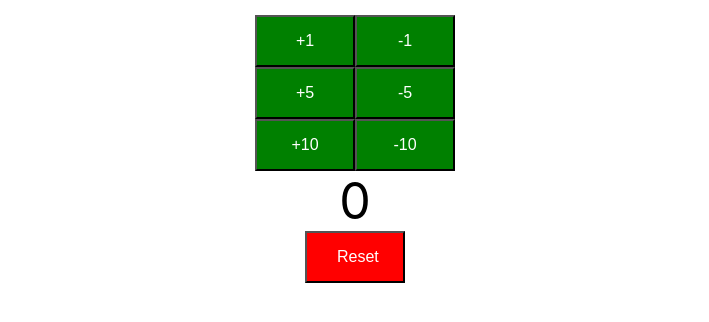
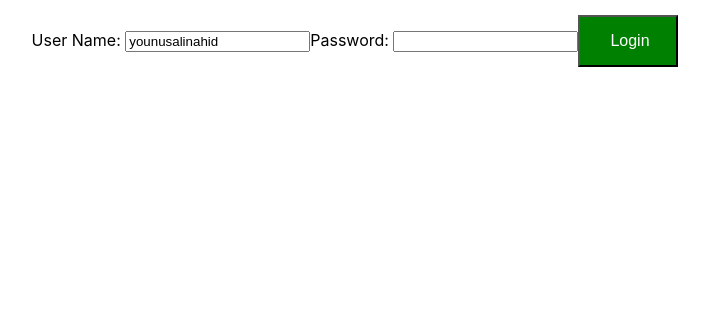
Before and after one commit to younusalinahid/React-spring-boot, a React (Create React App) app: page / in a window 1280 px wide. Shown: the top 322 px of the page, without its empty margins (285-994 px from the left). Built offline with nearby package versions, Linux system fonts and the light colour scheme.

Commit message:
Todo Management App implemente login component and welcome component

```diff
--- a/package.json
+++ b/package.json
@@ -9,6 +9,7 @@
     "prop-types": "^15.8.1",
     "react": "^18.3.1",
     "react-dom": "^18.3.1",
+    "react-router-dom": "^6.23.0",
     "react-scripts": "5.0.1",
     "web-vitals": "^2.1.4"
   },
--- a/src/App.js
+++ b/src/App.js
@@ -5,13 +5,15 @@ import ThirdComponent from './components/learning-examples/ThirdComponent'
 import CounterButton from "./components/counter/Counter";
 import './App.css'
 import Counter from "./components/counter/Counter";
+import TodoApp from "./components/todo/TodoApp";
 
 
 class App extends Component {
     render() {
         return (
             <div className="App">
-                <Counter/>
+                {/*<Counter/>*/}
+                <TodoApp/>
             </div>
         );
     }
--- /dev/null
+++ b/src/components/todo/TodoApp.jsx
@@ -0,0 +1,133 @@
+import React, {Component} from "react"
+import {BrowserRouter as Router, Route, Routes, Link, useParams} from 'react-router-dom'
+import withNavigation from './WithNavigation.jsx'
+import withParams from './WithParams.jsx'
+
+
+class TodoApp extends Component {
+    render() {
+        const LoginComponentWithNavigation = withNavigation(LoginComponent);
+        const WelcomeComponentWithParams = withParams(WelcomeComponent);
+        return (
+            <div className="TodoApp">
+                <Router>
+                    <Routes>
+                        <Route path="/" element={<LoginComponentWithNavigation />} />
+                        <Route path="/login" element={<LoginComponentWithNavigation />} />
+                        <Route path="/welcome/:name" element={<WelcomeComponentWithParams />} />
+                        <Route path="/todos" element={<ListTodosComponent />} />
+                        <Route path="*" element={<ErrorComponent />} />
+                    </Routes>
+                </Router>
+            </div>
+        )
+    }
+}
+
+class LoginComponent extends Component {
+    constructor(props) {
+        super(props)
+        this.state = {
+            username: 'younusalinahid',
+            password: '',
+            hasLoginFailed: false,
+            showSuccessMessage: false
+        }
+        //this.handleUsernameChange = this.handleUsernameChange.bind(this)
+        //this.handlePasswordChange = this.handlePasswordChange.bind(this)
+        this.handleChange = this.handleChange.bind(this)
+        this.loginClicked = this.loginClicked.bind(this)
+    }
+
+    handleChange(event) {
+        this.setState(
+            {
+                [event.target.name]: event.target.value
+            }
+        )
+    }
+
+    loginClicked() {
+        if(this.state.username==='younusalinahid' && this.state.password==='dummy'){
+            this.props.navigate(`/welcome/${this.state.username}`)
+        }
+        else {
+            this.setState({showSuccessMessage:false})
+            this.setState({hasLoginFailed:true})
+        }
+        console.log(this.state)
+    }
+
+    render() {
+        return (
+            <div>
+                {this.state.hasLoginFailed && <div className="alert alert-warning">Invalid Credentials</div>}
+                {this.state.showSuccessMessage && <div>Login Successful</div>}
+                <div className="TodoApp">
+                    User Name: <input type="text" name="username" value={this.state.username} onChange={this.handleChange}/>
+                    Password: <input type="password" name="password" value={this.state.password} onChange={this.handleChange}/>
+                    <button onClick={this.loginClicked}>Login</button>
+                </div>
+            </div>
+        )
+    }
+}
+
+class ListTodosComponent extends Component {
+    constructor(props) {
+        super(props);
+        this.state = {
+            todos: [
+                    {id: 1, description: 'Learn React', done:false, targetData: new Date()},
+                    {id: 2, description: 'Become an Expert at React', done:false, targetData: new Date()},
+                    {id: 3, description: 'Visit India', done:false, targetData: new Date()}
+            ]
+        }
+    }
+
+    render() {
+        return (
+            <div>
+                <h1>List Todos</h1>
+                <table>
+                    <thead>
+                    <tr>
+                        <th>id</th>
+                        <th>description</th>
+                        <th>Target Date</th>
+                        <th>Is Completed?</th>
+                    </tr>
+                    </thead>
+                    <tbody>
+                    {
+                        this.state.todos.map(
+                            todo =>
+                                <tr>
+                                    <td>{todo.id}</td>
+                                    <td>{todo.description}</td>
+                                    <td>{todo.done.toString()}</td>
+                                    <td>{todo.targetData.toString()}</td>
+                                </tr>
+                        )
+                    }
+                    </tbody>
+                </table>
+            </div>
+        );
+    }
+}
+
+function WelcomeComponent() {
+    const { name } = useParams();
+    return (
+        <div>
+            Welcome {name}. You can manage your todos <Link to="/todos">here</Link>
+        </div>
+    );
+}
+
+function ErrorComponent() {
+    return <div>An Error Occurred. I don't know what to do! Contact support at add-efe-kill</div>
+}
+
+export default TodoApp;
--- /dev/null
+++ b/src/components/todo/WithNavigation.jsx
@@ -0,0 +1,9 @@
+// WithNavigation.jsx
+import React from 'react';
+import { useNavigate } from "react-router-dom";
+
+function withNavigation(Component) {
+    return props => <Component {...props} navigate={useNavigate()} />;
+}
+
+export default withNavigation
--- /dev/null
+++ b/src/components/todo/WithParams.jsx
@@ -0,0 +1,9 @@
+// WithParams.jsx
+import React from 'react';
+import { useParams } from "react-router-dom";
+
+function withParams(Component) {
+    return props => <Component {...props} params={useParams()} />;
+}
+
+export default withParams
```
Also changed, not shown: 1 other file (tests, documents, lock files or other folders).
